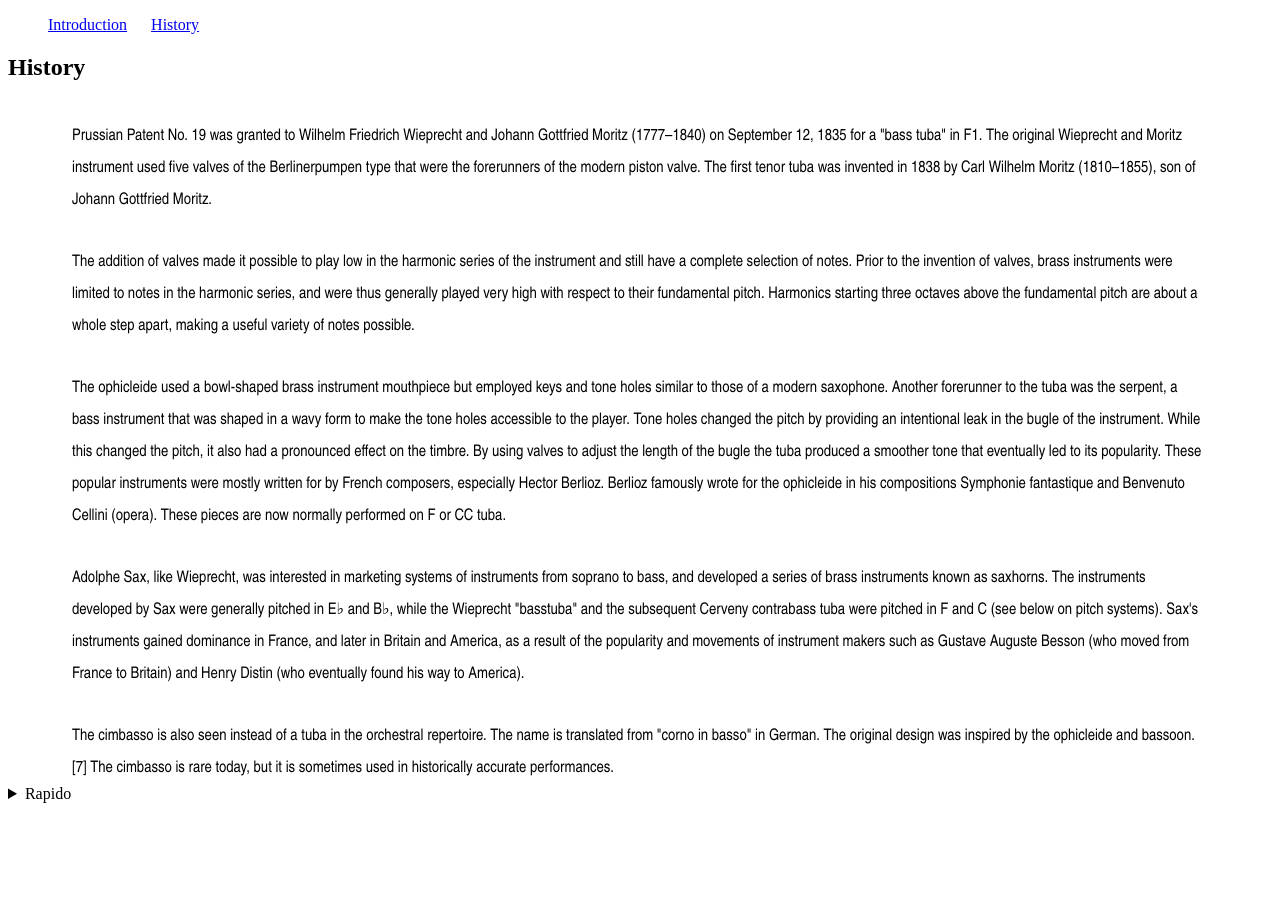
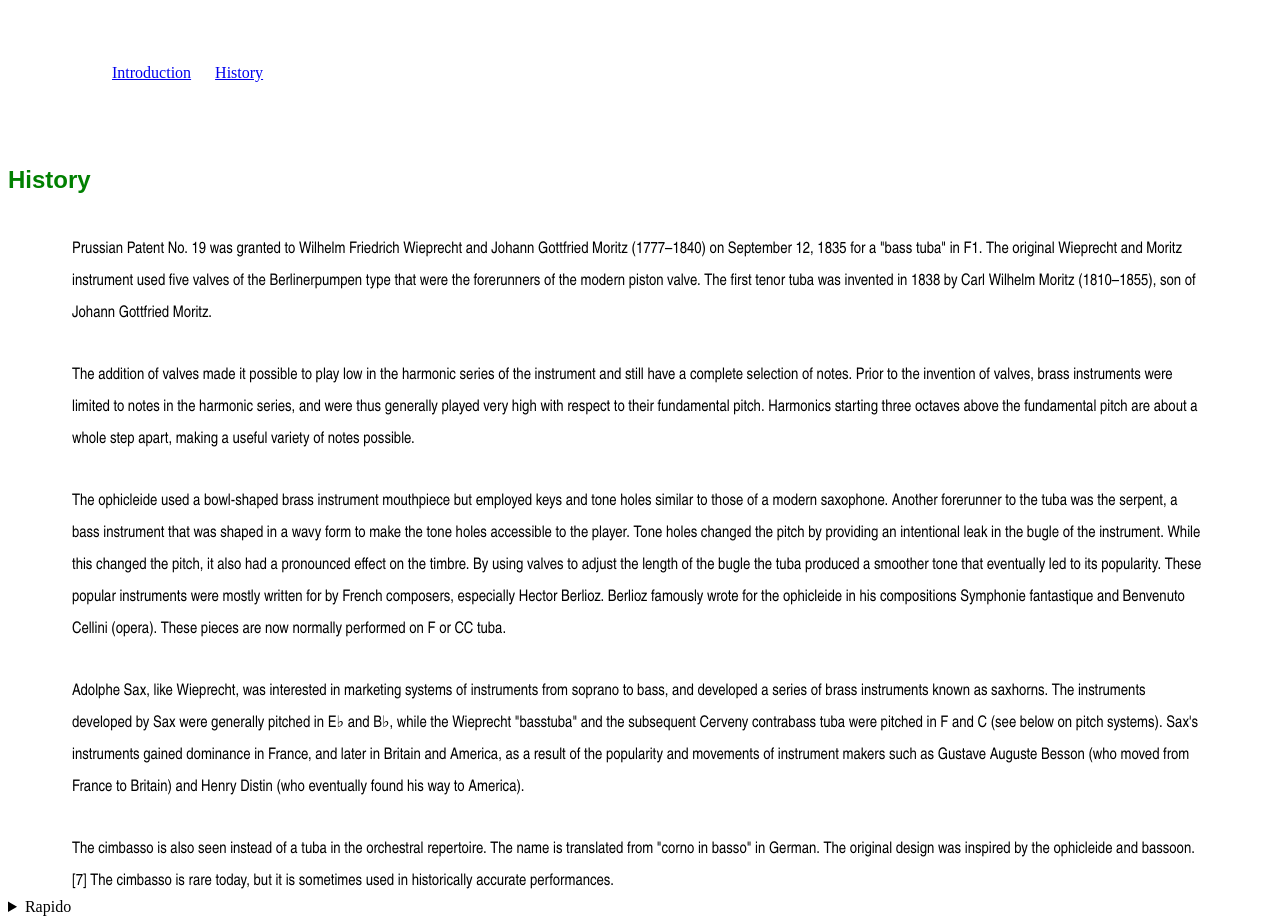
Before and after one commit to milicentbystander/stayjiggy, a plain HTML site: page history.html in a window 1280 px wide. Before the commit the page ends 811 px from the top, so only its background shows below. Drawn offline with Linux system fonts and the light colour scheme.

Commit message:
Update main.css

```diff
--- a/main.css
+++ b/main.css
@@ -3,6 +3,16 @@
         h1 {
         font-family: Arial, sans-serif;
         font-size: 32px;
+        margin: 20px 64px 0px 64px;
+        padding: 20px 0px 0px 0px;
+        color: green;
+
+        }
+
+        h2 {
+
+        font-family: Arial, sans-serif;
+        font-size: 28px
         margin: 20px 64px 0px 64px;
         padding: 20px 0px 0px 0px;
         color: green;
@@ -19,7 +29,8 @@
         }
 
         nav {
-            margin: 0px;
+            margin: 64px;
+                padding: 0;
         }
 
         nav>ul>li {
```
